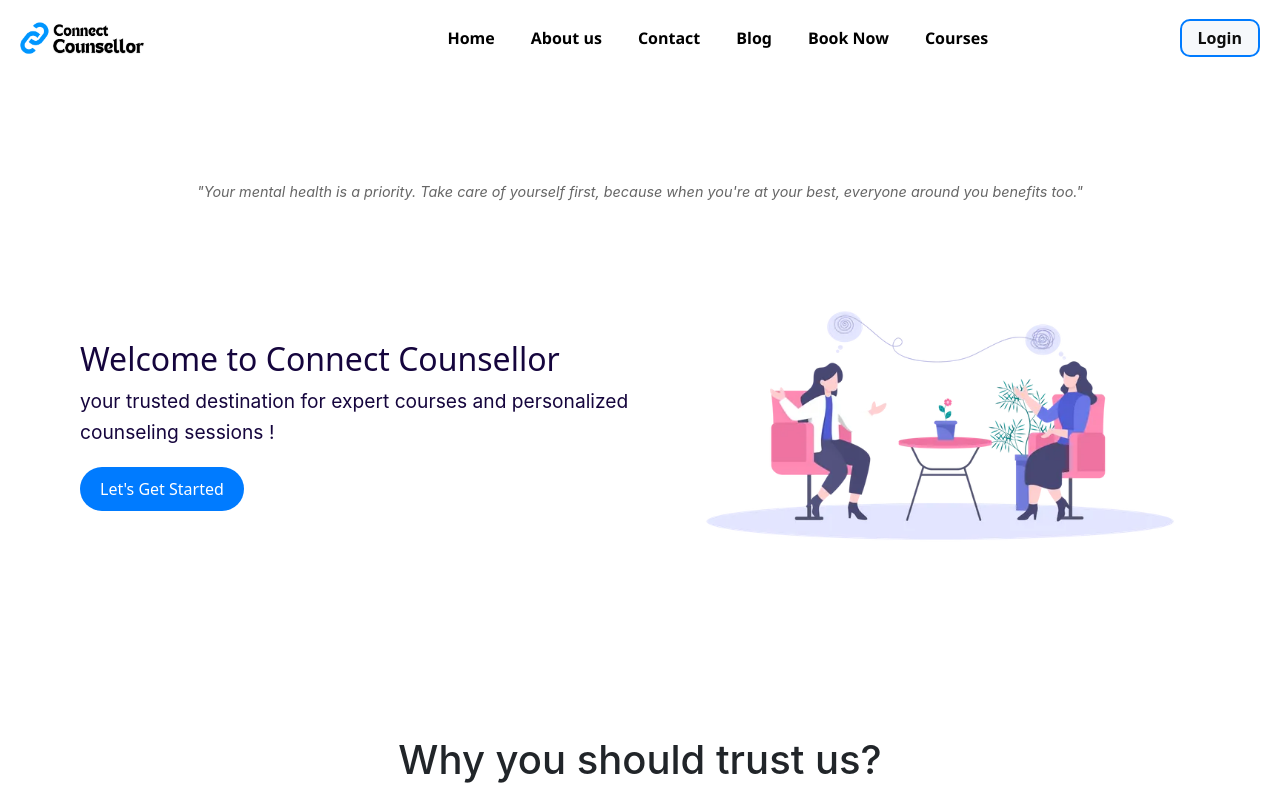
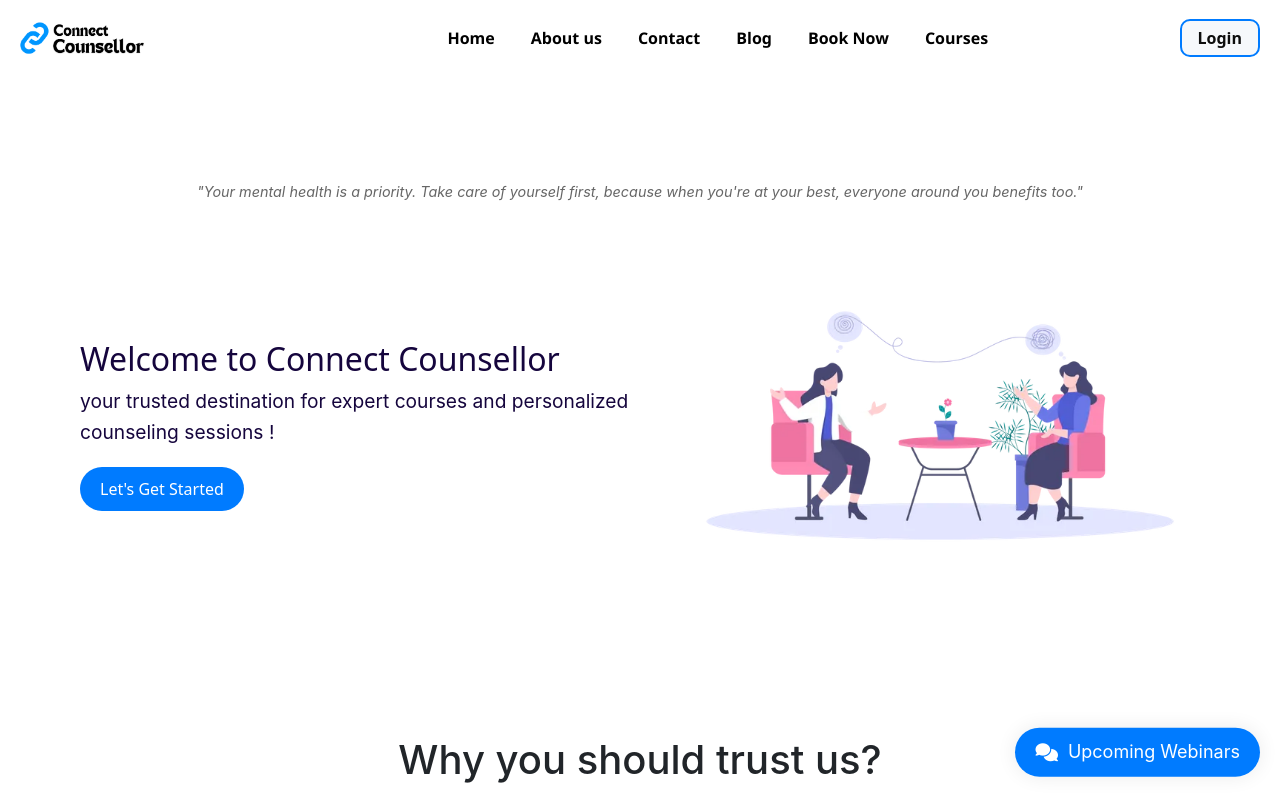
Before and after one commit to prathameshkhandare/Connectcounsellor, a React (Vite) app in the folder Client/: page / in a window 1280 px wide. Shown: the top 799 px of the page. Built offline with nearby package versions, Linux system fonts and the light colour scheme; no server answers.

Commit message:
float webinar issue resolved , user courses redirection resolved.

```diff
--- a/Client/src/App.css
+++ b/Client/src/App.css
@@ -7,7 +7,7 @@ body, html {
   padding: 0;
   overflow-x: hidden;
   scroll-behavior: smooth;
-  transform: translate3d(0, 0, 0);
+  /* transform: translate3d(0, 0, 0); */
 
 }
 body::-webkit-scrollbar{width: 1px;}
--- a/Client/src/Components/UserCourses.jsx
+++ b/Client/src/Components/UserCourses.jsx
@@ -86,7 +86,8 @@ const UserCourses = () => {
                     Enrollment Date: {new Date(course.enrollmentDate).toLocaleDateString()}
                   </p>
                   <div className="flex-webinar">
-                    <Link to={`/courseInfo/${course.courseId}`}>Go to course</Link>
+                    {console.log("routing to : ",course?.courseId?._id)}
+                    <Link to={`/courseInfo/${course?.courseId?._id}`}>Go to course</Link>
                   </div>
                 </div>
               </div>
```
